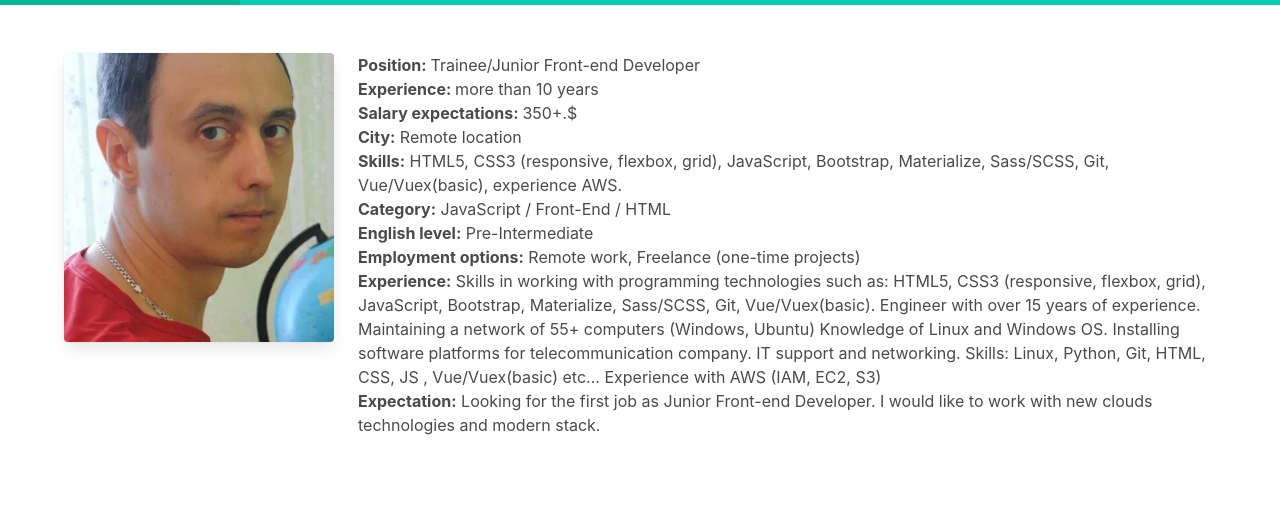
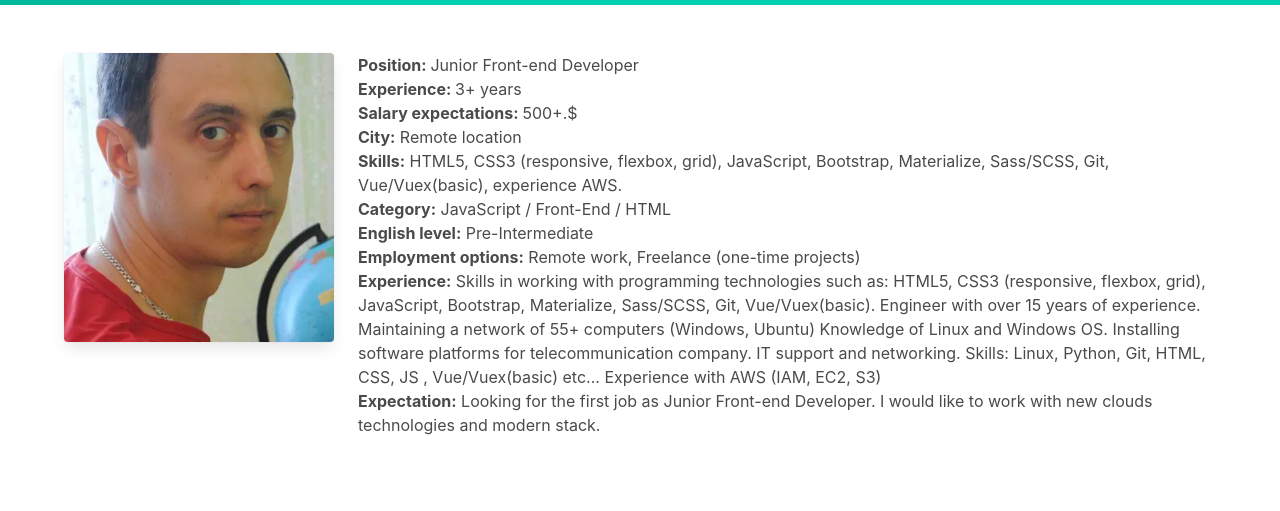
Before and after one commit to serhiipetrash/sp-portfolio, a plain HTML site: page index.html in a window 1280 px wide. Shown: the part 47-558 px from the top of the page. Drawn offline with nearby package versions, Linux system fonts and the light colour scheme.

Commit message:
fix position in header

```diff
--- a/index.html
+++ b/index.html
@@ -77,12 +77,9 @@
             </div>
 
             <div class="column">
-              <p>
-                <b>Position: </b
-                ><span> Trainee/Junior Front-end Developer</span>
-              </p>
-              <p><b>Experience: </b><span> more than 10 years</span></p>
-              <p><b>Salary expectations: </b><span> 350+.$</span></p>
+              <p><b>Position: </b><span> Junior Front-end Developer</span></p>
+              <p><b>Experience: </b><span> 3+ years</span></p>
+              <p><b>Salary expectations: </b><span> 500+.$</span></p>
               <p><b>City:</b><span> Remote location</span></p>
               <p>
                 <b>Skills:</b
```
